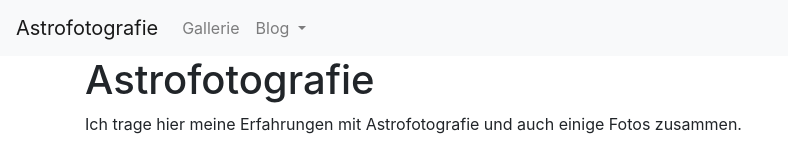
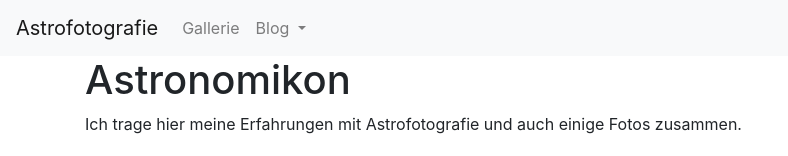
Before and after one commit to lofwyr14/astronomikon, a website: page src/main/www/index.html in a window 1280 px wide. Shown: the top 156 px of the page, without its empty margins (0-788 px from the left). Drawn offline with nearby package versions, Linux system fonts and the light colour scheme; files that its build step writes are made by us from their sources.

Commit message:
Astronomikon

```diff
--- a/src/main/www/index.html
+++ b/src/main/www/index.html
@@ -10,7 +10,7 @@
 
 <div class="container">
 
-  <layout-title>Astrofotografie</layout-title>
+  <layout-title>Astronomikon</layout-title>
   <p>
     Ich trage hier meine Erfahrungen mit Astrofotografie und auch einige Fotos zusammen.
   </p>
```
